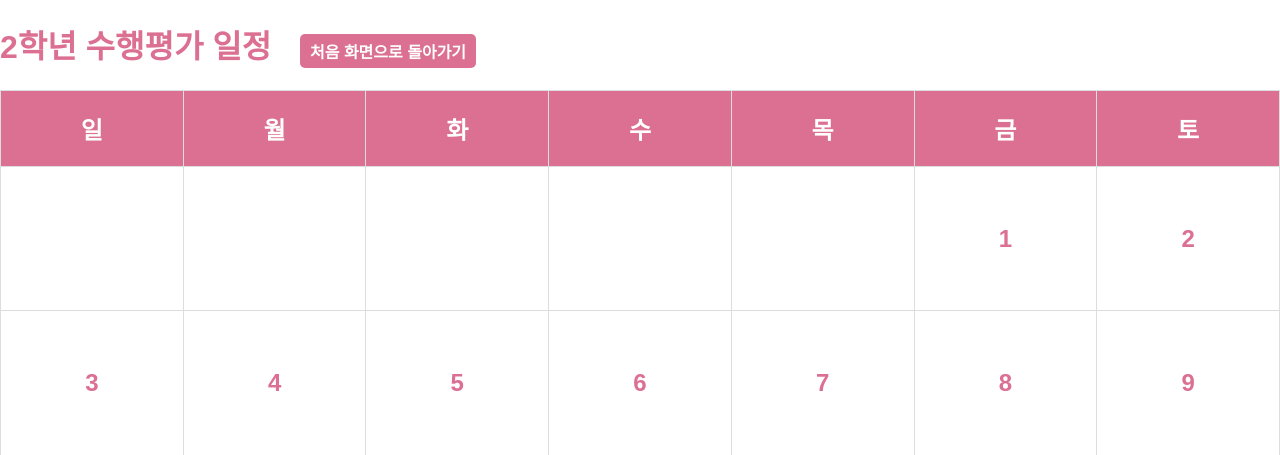
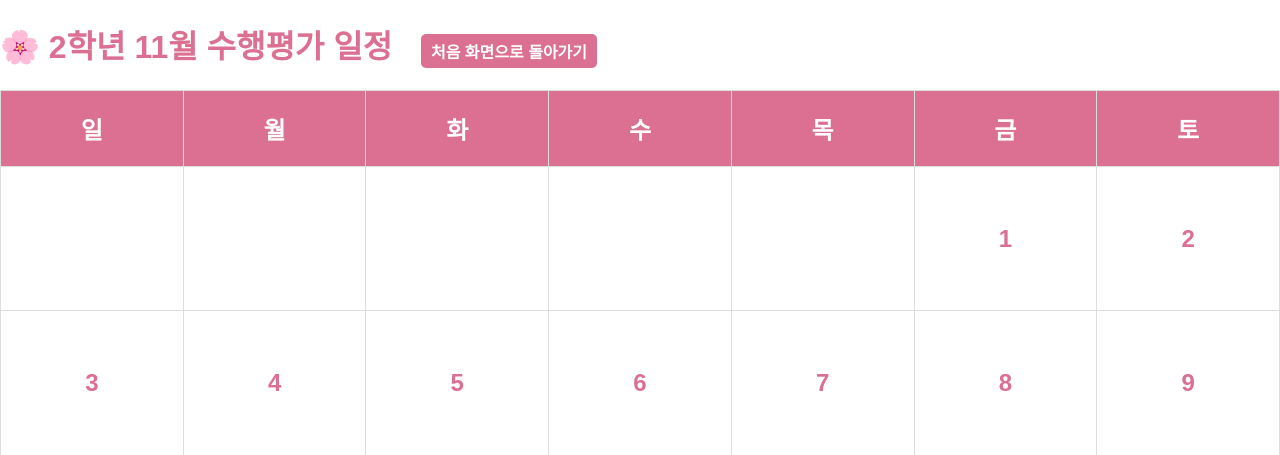
Before and after one commit to jungeun207/PA-Notification, a Django app: page /calendar/2/ in a window 1280 px wide. Shown: the top 455 px of the page. Run offline with Django 5.2, Linux system fonts and the light colour scheme; data comes from the database, SQL or seed files in the repository.

Commit message:
Update calendar_view.html

```diff
--- a/schedule/templates/schedule/calendar_view.html
+++ b/schedule/templates/schedule/calendar_view.html
@@ -111,7 +111,7 @@
     </style>
 </head>
 <body>
-    <h1>{{ grade }}학년 수행평가 일정
+    <h1>🌸 {{ grade }}학년 11월 수행평가 일정
         <a href="{% url 'grade_selection' %}" class="back-button">처음 화면으로 돌아가기</a>
     </h1>
 
```
